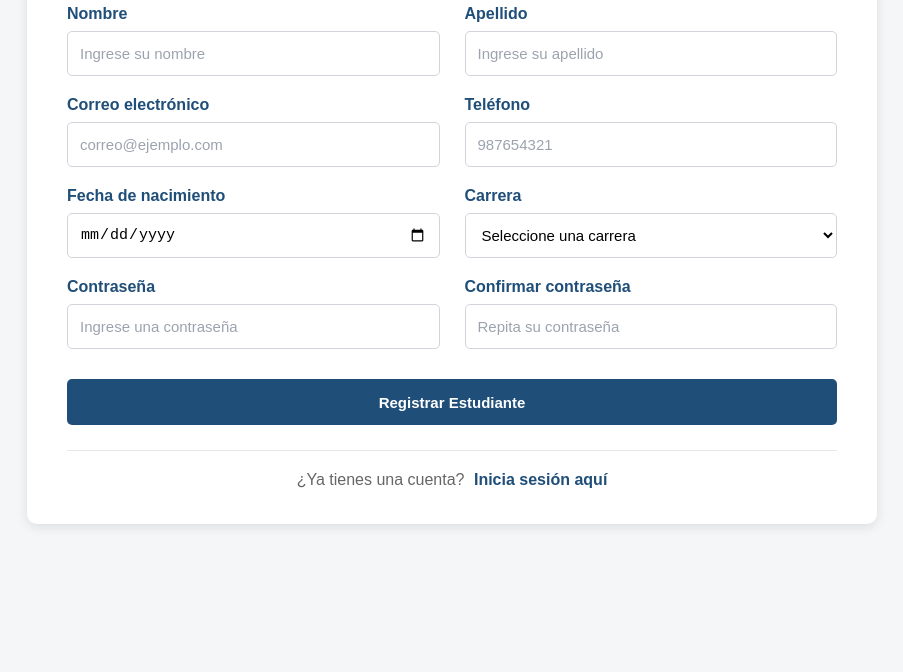
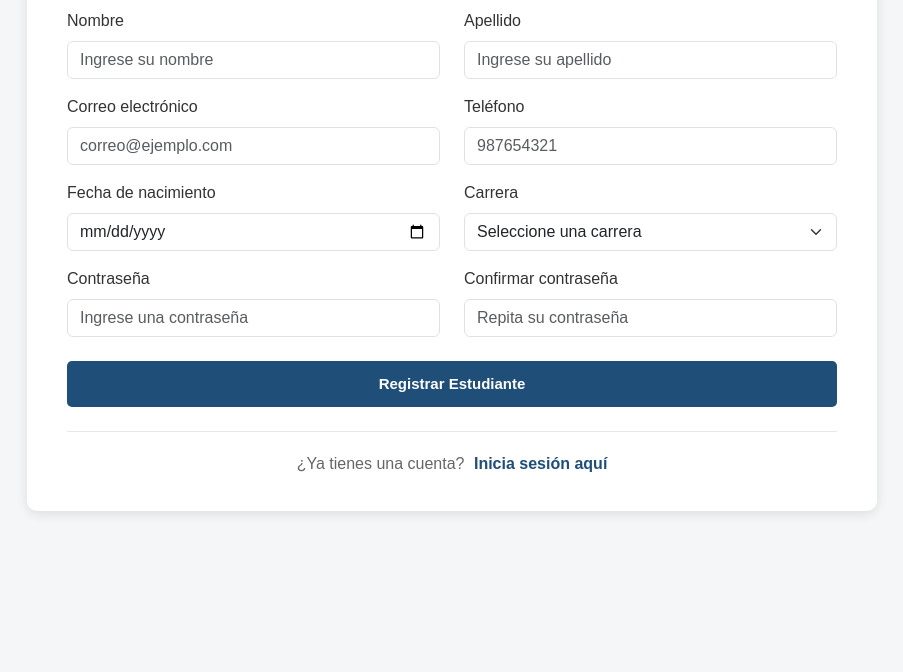
Before and after one commit to AxelCorreaViera/Tarea_herramientasDeDesarrollo, a plain HTML site: page formulario.html in a window 1280 px wide. Shown: the part 128-800 px from the top of the page, without its empty margins (188-1091 px from the left). Drawn offline with nearby package versions, Linux system fonts and the light colour scheme.

Commit message:
usar bootstrap formulario de estudiantes

```diff
--- a/formulario.html
+++ b/formulario.html
@@ -4,7 +4,10 @@
     <meta charset="UTF-8">
     <meta name="viewport" content="width=device-width, initial-scale=1.0">
     <title>Registro de Estudiantes</title>
+    <link href="https://cdn.jsdelivr.net/npm/bootstrap@5.3.8/dist/css/bootstrap.min.css" rel="stylesheet" integrity="sha384-sRIl4kxILFvY47J16cr9ZwB07vP4J8+LH7qKQnuqkuIAvNWLzeN8tE5YBujZqJLB" crossorigin="anonymous">
     <link rel="stylesheet" href="style.css">
+</head>
+
 </head>
 
 <body>
@@ -13,49 +16,55 @@
 
 <div class="formulario-card">
 
-        <h2>Registro de Estudiantes</h2>
+    <h2 class="text-center mb-4">Registro de Estudiantes</h2>
 
     <form>
 
-            <div class="campo">
-                <label for="nombre">Nombre</label>
+        <div class="row">
+
+            <div class="col-md-6 mb-3">
+                <label for="nombre" class="form-label">Nombre</label>
                 <input
                     type="text"
                     id="nombre"
                     name="nombre"
+                    class="form-control"
                     placeholder="Ingrese su nombre"
                     autocomplete="given-name"
                     required>
             </div>
 
-            <div class="campo">
-                <label for="apellido">Apellido</label>
+            <div class="col-md-6 mb-3">
+                <label for="apellido" class="form-label">Apellido</label>
                 <input
                     type="text"
                     id="apellido"
                     name="apellido"
+                    class="form-control"
                     placeholder="Ingrese su apellido"
                     autocomplete="family-name"
                     required>
             </div>
 
-            <div class="campo">
-                <label for="correo">Correo electrónico</label>
+            <div class="col-md-6 mb-3">
+                <label for="correo" class="form-label">Correo electrónico</label>
                 <input
                     type="email"
                     id="correo"
                     name="correo"
+                    class="form-control"
                     placeholder="correo@ejemplo.com"
                     autocomplete="email"
                     required>
             </div>
 
-            <div class="campo">
-                <label for="telefono">Teléfono</label>
+            <div class="col-md-6 mb-3">
+                <label for="telefono" class="form-label">Teléfono</label>
                 <input
                     type="tel"
                     id="telefono"
                     name="telefono"
+                    class="form-control"
                     placeholder="987654321"
                     autocomplete="tel"
                     pattern="[0-9]{9}"
@@ -63,56 +72,87 @@
                     required>
             </div>
 
-            <div class="campo">
-                <label for="fechaNacimiento">Fecha de nacimiento</label>
+            <div class="col-md-6 mb-3">
+                <label for="fechaNacimiento" class="form-label">
+                    Fecha de nacimiento
+                </label>
+
                 <input
                     type="date"
                     id="fechaNacimiento"
                     name="fechaNacimiento"
+                    class="form-control"
                     required>
             </div>
 
-            <div class="campo">
-                <label for="carrera">Carrera</label>
-                <select id="carrera" name="carrera" required>
+            <div class="col-md-6 mb-3">
+                <label for="carrera" class="form-label">Carrera</label>
+
+                <select
+                    id="carrera"
+                    name="carrera"
+                    class="form-select"
+                    required>
+
                     <option value="">Seleccione una carrera</option>
-                    <option value="ingenieria-sistemas">Ingeniería de Sistemas</option>
-                    <option value="ingenieria-industrial">Ingeniería Industrial</option>
-                    <option value="administracion">Administración</option>
-                    <option value="contabilidad">Contabilidad</option>
-                    <option value="derecho">Derecho</option>
+                    <option value="ingenieria-sistemas">
+                        Ingeniería de Sistemas
+                    </option>
+                    <option value="ingenieria-industrial">
+                        Ingeniería Industrial
+                    </option>
+                    <option value="administracion">
+                        Administración
+                    </option>
+                    <option value="contabilidad">
+                        Contabilidad
+                    </option>
+                    <option value="derecho">
+                        Derecho
+                    </option>
+
                 </select>
             </div>
 
-            <div class="campo">
-                <label for="contrasena">Contraseña</label>
+            <div class="col-md-6 mb-3">
+                <label for="contrasena" class="form-label">
+                    Contraseña
+                </label>
+
                 <input
                     type="password"
                     id="contrasena"
                     name="contrasena"
+                    class="form-control"
                     placeholder="Ingrese una contraseña"
                     autocomplete="new-password"
                     minlength="8"
                     required>
             </div>
 
-            <div class="campo">
-                <label for="confirmarContrasena">Confirmar contraseña</label>
+            <div class="col-md-6 mb-3">
+                <label for="confirmarContrasena" class="form-label">
+                    Confirmar contraseña
+                </label>
+
                 <input
                     type="password"
                     id="confirmarContrasena"
                     name="confirmarContrasena"
+                    class="form-control"
                     placeholder="Repita su contraseña"
                     autocomplete="new-password"
                     minlength="8"
                     required>
             </div>
 
-            <button type="submit" class="btn">
+        </div>
+
+        <button type="submit" class="btn w-100 mt-2">
             Registrar Estudiante
         </button>
 
-            <div class="registro">
+        <div class="registro text-center mt-4">
             <p>¿Ya tienes una cuenta?</p>
             <a href="login.html">Inicia sesión aquí</a>
         </div>
@@ -123,5 +163,9 @@
 
 </div>
 
+<script src="https://cdn.jsdelivr.net/npm/bootstrap@5.3.8/dist/js/bootstrap.bundle.min.js" integrity="sha384-FKyoEForCGlyvwx9Hj09JcYn3nv7wiPVlz7YYwJrW/1p9Y8tP7E2e7G1vL7dQ8l" crossorigin="anonymous"></script>
+
+</body>
+
 </body>
 </html>
--- a/style.css
+++ b/style.css
@@ -205,11 +205,6 @@ body {
 
 /* FORMULARIO */
 
-form {
-    display: grid;
-    grid-template-columns: 1fr 1fr;
-    gap: 20px 25px;
-}
 
 .campo {
     margin-bottom: 0;
```
Lines whose indentation alone changed are shown as unchanged.
